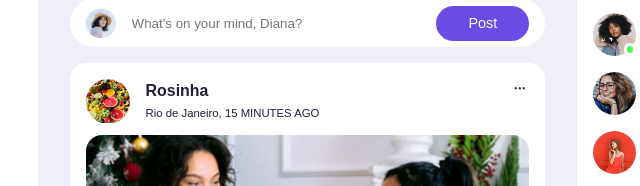
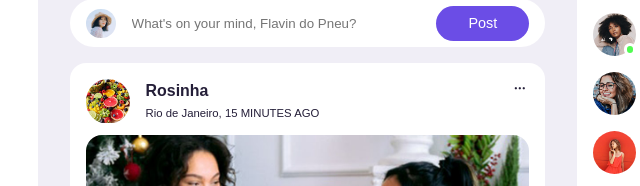
Before and after one commit to BearProgrammmer/SocialMedia-WorldCitizen, a plain HTML site: page Social Media Website/index.html in a window 1280 px wide. Shown: the part 295-481 px from the top of the page, 320-960 px from the left. Drawn offline with nearby package versions, Linux system fonts and the light colour scheme.

Commit message:
Add files via upload

```diff
--- a/Social Media Website/index.html
+++ b/Social Media Website/index.html
@@ -187,7 +187,7 @@
                     <div class="profile-photo">
                         <img src="./images/profile-1.jpg">
                     </div>
-                    <input type="text" placeholder="What's on your mind, Diana?" id="create-post">
+                    <input type="text" placeholder="What's on your mind, Flavin do Pneu?" id="create-post">
                     <input type="submit" value="Post" class="btn btn-primary">
                 </form>
 
```
